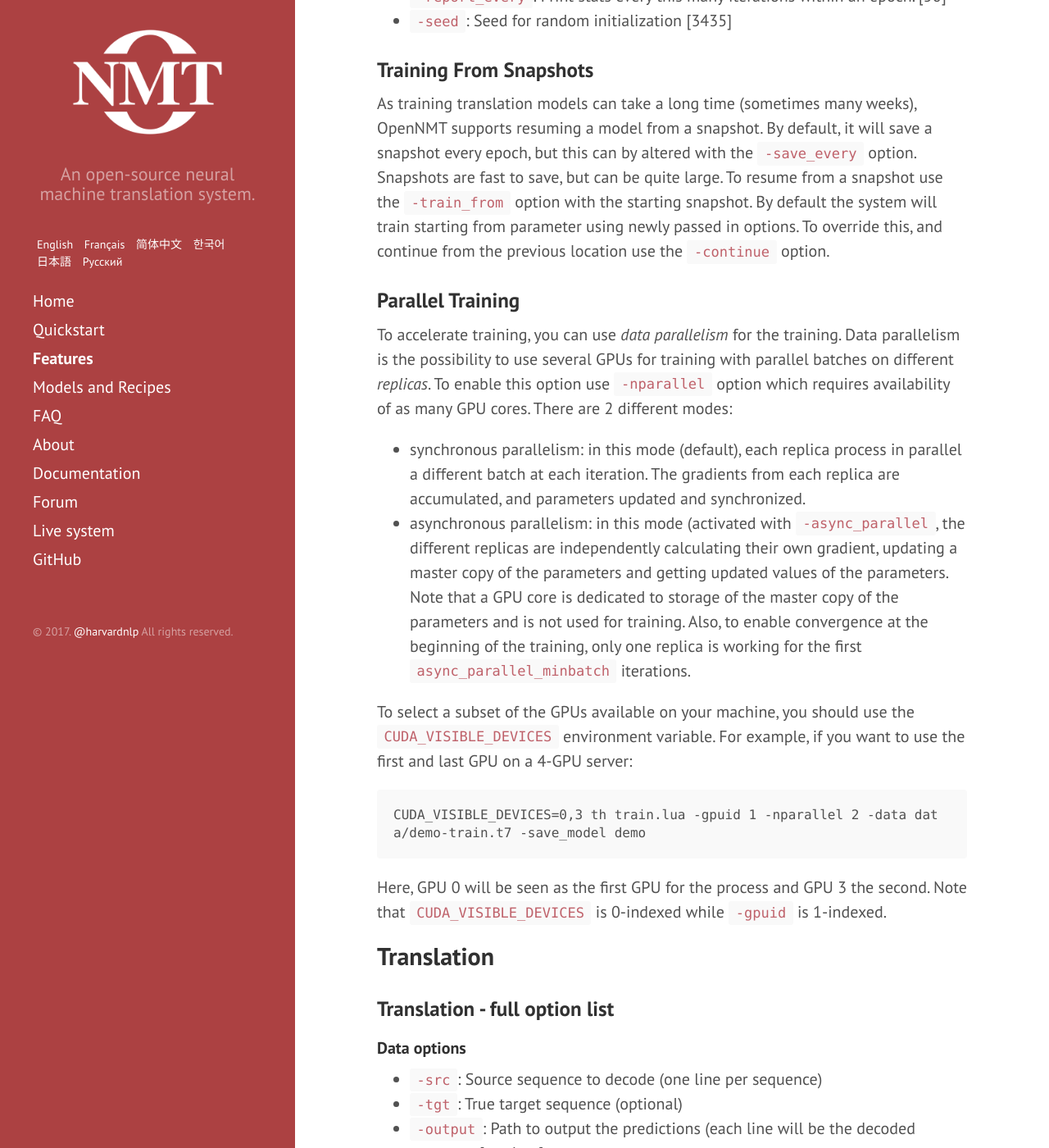
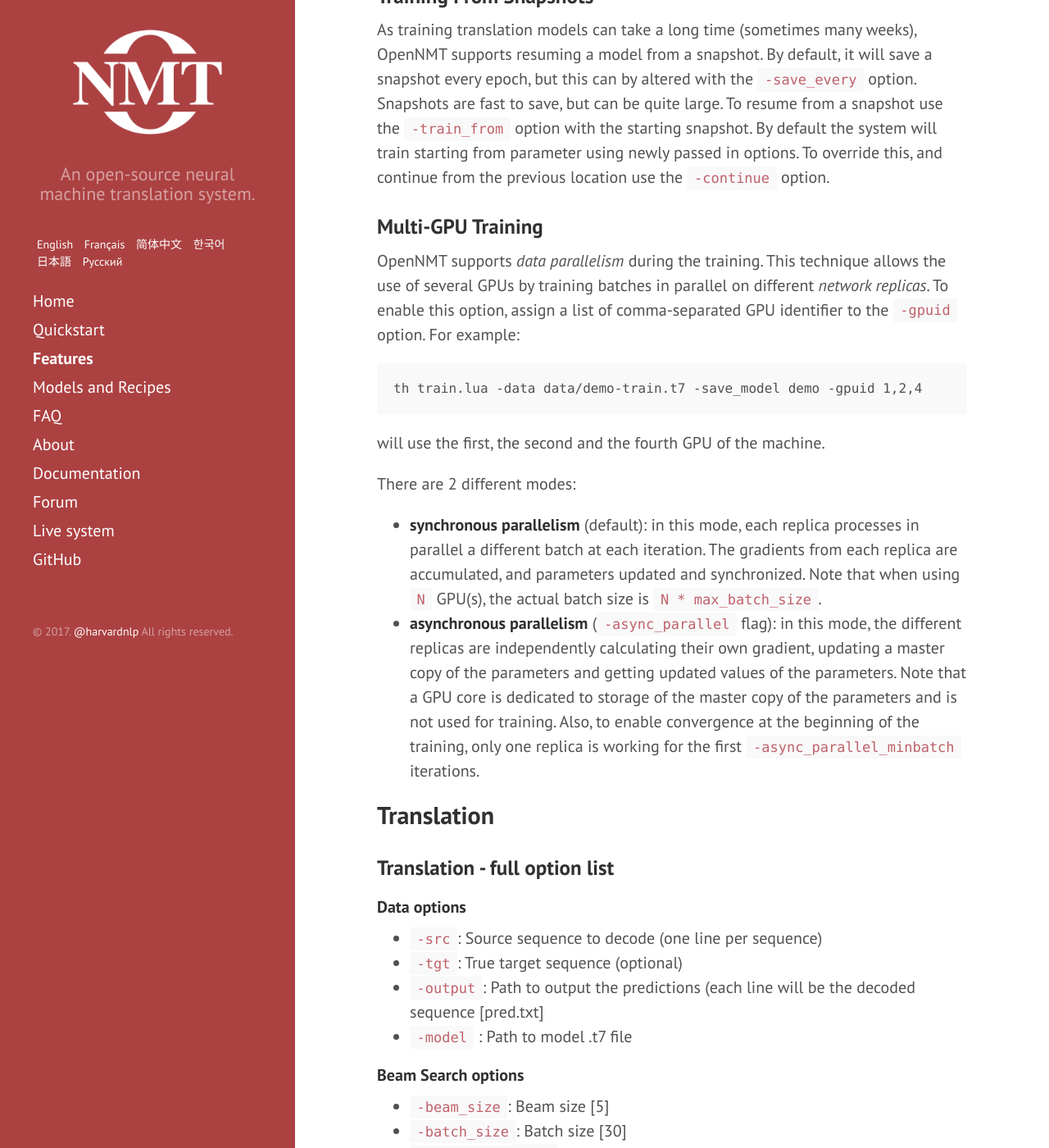
Before and after one commit to OpenNMT/opennmt.github.io, a Jekyll site: the page built from Advanced.md, in a window 1280 px wide and 1400 px high, scrolled down 5913 px. Shown: the whole window at 82% size. Built offline with Jekyll 4.4.1, drawn with Linux system fonts in a browser that asks for light colours; some of the changed text lies outside the part shown.

Commit message:
Revise GPU documentation (#12)

````diff
--- a/Advanced.md
+++ b/Advanced.md
@@ -135,8 +135,7 @@ You can generate this case feature with OpenNMT's tokenization script and the `-
 
 #### Other options
 
-* `-gpuid`:  1-based identifier of the GPU to use. CPU is used when the option is < 1 [0]
-* `-nparallel`:  When using GPUs, how many batches to execute in parallel.Note: this will technically change the final batch size to max_batch_size*nparallel. [1]
+* `-gpuid`:  List of comma-separated GPU identifiers (1-indexed). CPU is used when set to 0. [0]
 * `-async_parallel`:  Use asynchronous parallelism training. [false]
 * `-async_parallel_minbatch`:  For async parallel computing, minimal number of batches before being parallel. [1000]
 * `-no_nccl`:  Disable usage of nccl in parallel mode. [false]
@@ -156,32 +155,22 @@ the starting snapshot. By default the system will train starting from
 parameter using newly passed in options. To override this, and
 continue from the previous location use the `-continue` option.
 
-### Parallel Training
+### Multi-GPU Training
 
-To accelerate training, you can use *data parallelism* for the training.
-Data parallelism is the possibility to use several GPUs for training with parallel
-batches on different *replicas*. To enable this option use `-nparallel` option which requires
-availability of as many GPU cores. There are 2 different modes:
-
-* synchronous parallelism: in this mode (default), each replica process in parallel a different batch
-at each iteration. The gradients from each replica are accumulated, and parameters
-updated and synchronized.
-* asynchronous parallelism: in this mode (activated with `-async_parallel`, the different replicas are independently
-calculating their own gradient, updating a master copy of the parameters and getting updated values
-of the parameters.
-Note that a GPU core is dedicated to storage of the master copy of the parameters and is not used
-for training. Also, to enable convergence at the beginning of the training, only one replica is working for
-the first `async_parallel_minbatch` iterations.
-
-To select a subset of the GPUs available on your machine, you should use the `CUDA_VISIBLE_DEVICES` environment variable.
-For example, if you want to use the first and last GPU on a 4-GPU server:
+OpenNMT supports *data parallelism* during the training. This technique allows the use of several GPUs by training batches in parallel on different *network replicas*. To enable this option, assign a list of comma-separated GPU identifier to the `-gpuid` option. For example:
 
 ```
-CUDA_VISIBLE_DEVICES=0,3 th train.lua -gpuid 1 -nparallel 2 -data data/demo-train.t7 -save_model demo
+th train.lua -data data/demo-train.t7 -save_model demo -gpuid 1,2,4
 ```
 
-Here, GPU 0 will be seen as the first GPU for the process and GPU 3 the second.
-Note that `CUDA_VISIBLE_DEVICES` is 0-indexed while `-gpuid` is 1-indexed.
+will use the first, the second and the fourth GPU of the machine.
+
+There are 2 different modes:
+
+* **synchronous parallelism** (default): in this mode, each replica processes in parallel a different batch at each iteration. The gradients from each replica are accumulated, and parameters updated and synchronized. Note that when using `N` GPU(s), the actual batch size is `N * max_batch_size`.
+* **asynchronous parallelism** (`-async_parallel` flag): in this mode, the different replicas are independently
+calculating their own gradient, updating a master copy of the parameters and getting updated values
+of the parameters. Note that a GPU core is dedicated to storage of the master copy of the parameters and is not used for training. Also, to enable convergence at the beginning of the training, only one replica is working for the first `-async_parallel_minbatch` iterations.
 
 
 ## Translation
@@ -209,7 +198,7 @@ Note that `CUDA_VISIBLE_DEVICES` is 0-indexed while `-gpuid` is 1-indexed.
 
 #### Other options
 
-* `-gpuid`:  1-based identifier of the GPU to use. CPU is used when the option is < 1 [0]
+* `-gpuid`:  List of comma-separated GPU identifiers (1-indexed). CPU is used when set to 0. [0]
 
 ### Translation and Beam Search
 
````
